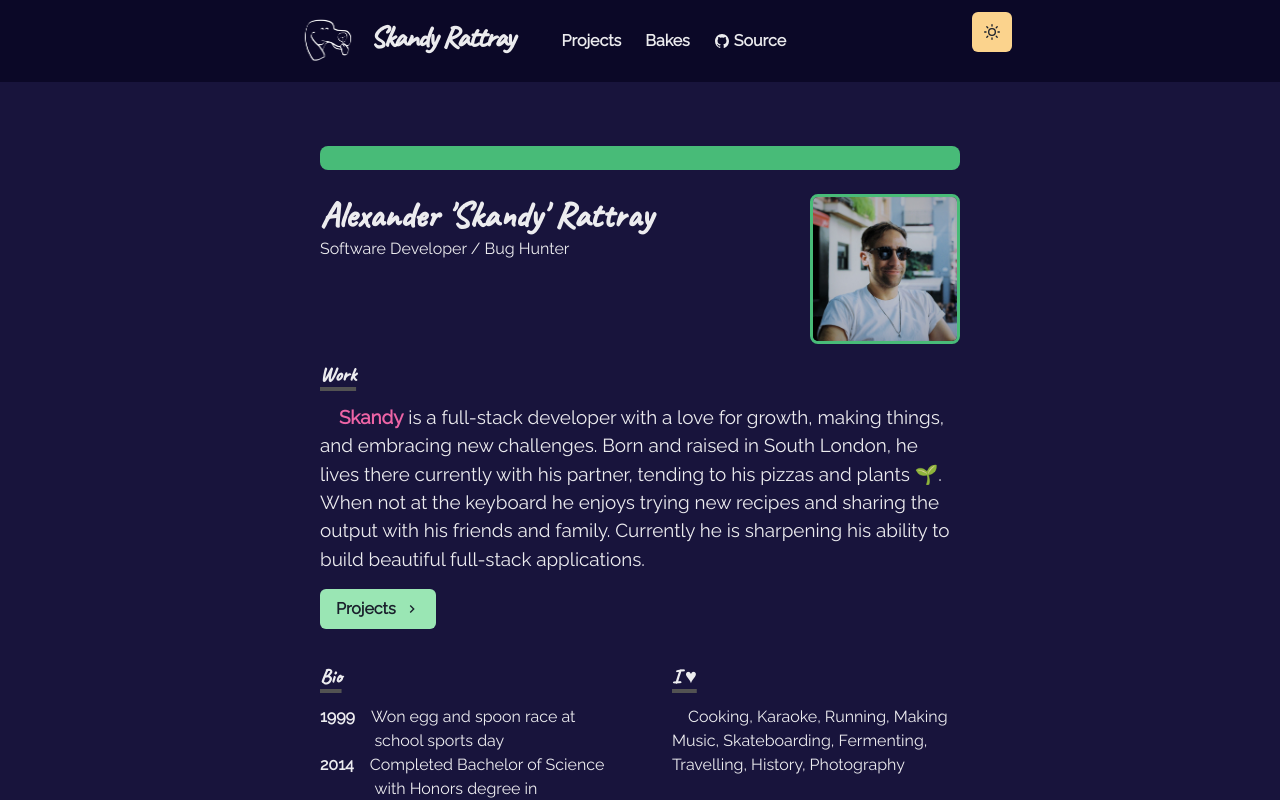
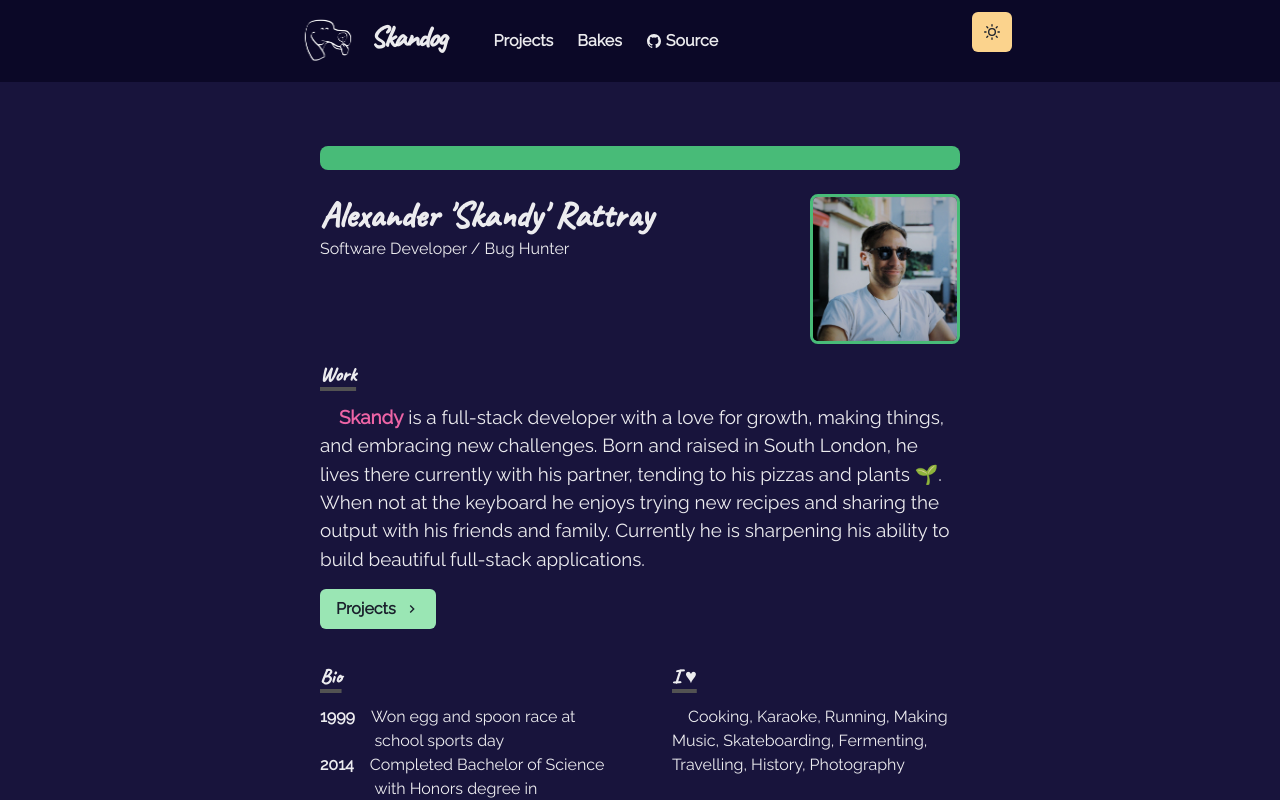
Before and after one commit to skandog/p, a Next.js app: page / in a window 1280 px wide. Shown: the top 800 px of the page. Built offline with nearby package versions, Linux system fonts and the light colour scheme.

Commit message:
updated brandname in logo to Skandog

```diff
--- a/components/Logo.js
+++ b/components/Logo.js
@@ -38,7 +38,7 @@ const Logo = () => {
             ml={3}
             fontFamily='Caveat, "cursive"'
           >
-            Skandy Rattray
+            Skandog
           </Text>
         </LogoBox>
       </a>
```
